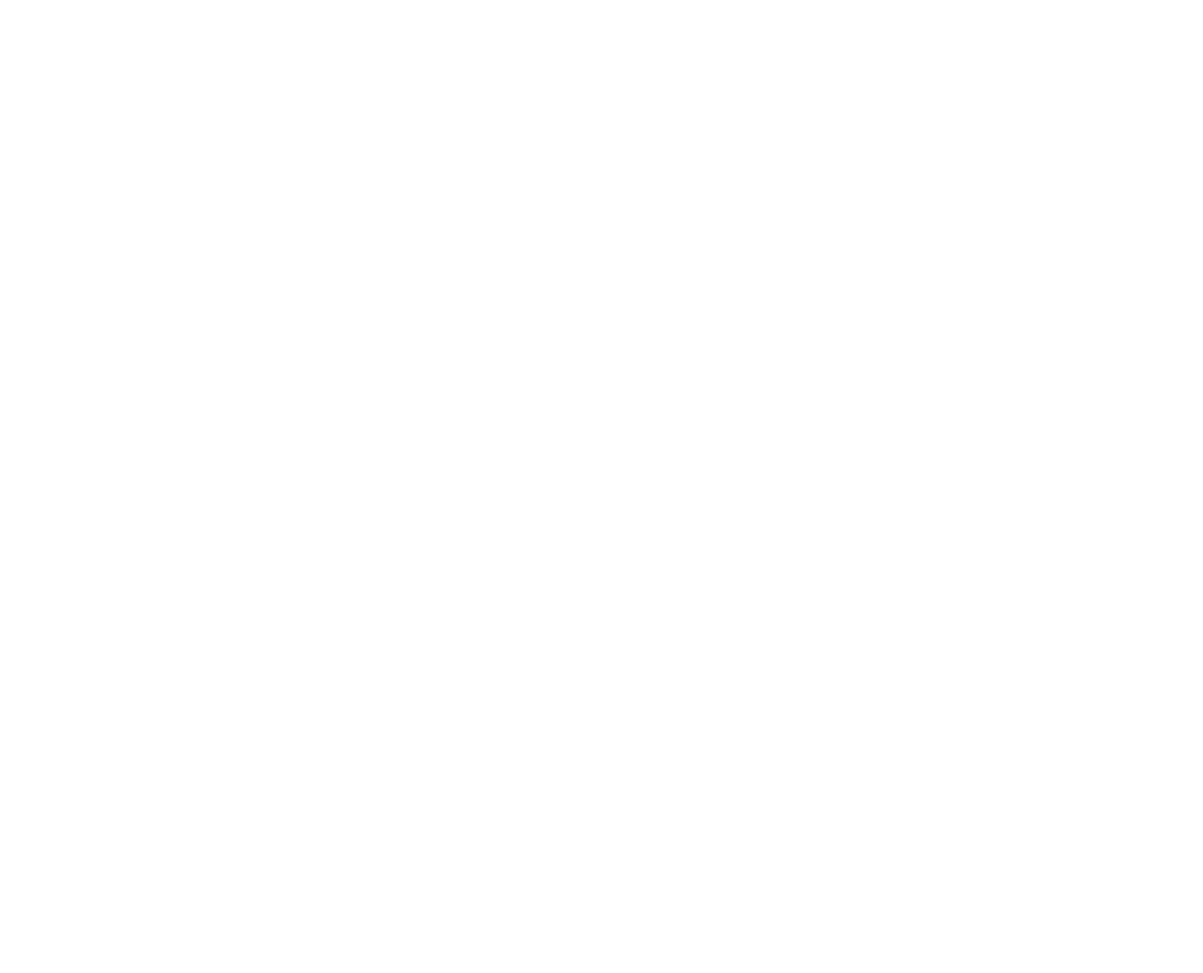
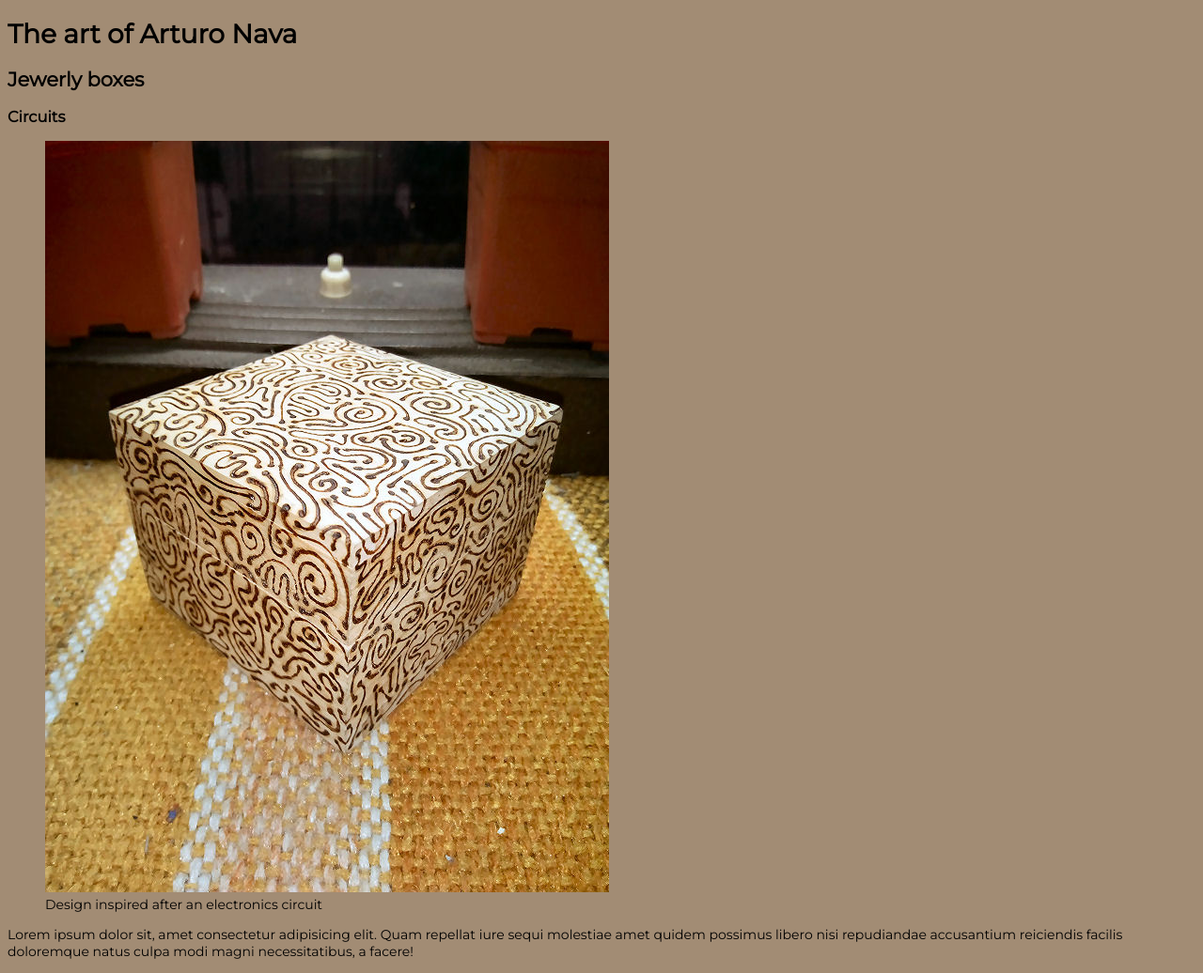
Before and after one commit to oscarnava/Pyrography-catalog, a plain HTML site: page index.html in a window 1280 px wide. Shown: the whole page at 94% size. Before the commit the page ends 800 px from the top, so only its background shows below. Drawn offline with Linux system fonts and the light colour scheme.

Commit message:
chore: Add one basic item

```diff
--- a/index.html
+++ b/index.html
@@ -9,6 +9,29 @@
   <link rel="stylesheet" href="styles/styles.css">
 </head>
 <body>
+  <header>
 
+  </header>
+  <main>
+    <h1>The art of Arturo Nava</h1>
+    <section>
+      <h2>Jewerly boxes</h2>
+      <article>
+        <h3>Circuits</h3>
+        <figure>
+          <img src="img/alhajero_1.jpg" alt="Circuit design">
+          <figcaption>
+            Design inspired after an electronics circuit
+          </figcaption>
+        </figure>
+        <p>
+          Lorem ipsum dolor sit, amet consectetur adipisicing elit. Quam repellat iure sequi molestiae amet quidem possimus libero nisi repudiandae accusantium reiciendis facilis doloremque natus culpa modi magni necessitatibus, a facere!
+        </p>
+      </article>
+    </section>
+  </main>
+  <footer>
+
+  </footer>
 </body>
 </html>
--- a/styles/sass/styles.sass
+++ b/styles/sass/styles.sass
@@ -1,10 +1,13 @@
+$back-color: #a28c74
+
 html
   box-sizing: border-box
+  scroll-behavior: smooth
+  font-family: 'Montserrat', sans-serif
+  font-size: 14px
 
 *, *:before, *:after
   box-sizing: inherit
 
-html
-  scroll-behavior: smooth
-  font-family: 'Montserrat', sans-serif
-  font-size: 14px
+body
+  background-color: $back-color
```
Also changed, not shown: img/alhajero_1.jpg (added), styles/styles.css.
